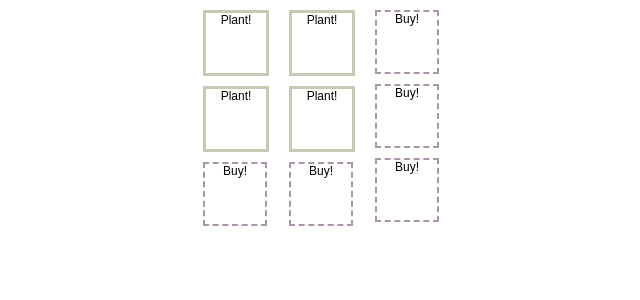
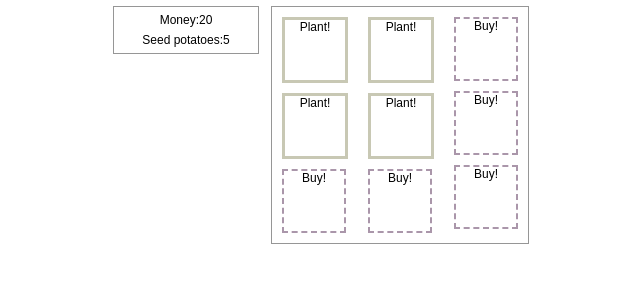
Before and after one commit to Koirannaama/sekalaiset-koodit, a React (Create React App) app in the folder react/potato-patch/: page / in a window 1280 px wide. Shown: the top 300 px of the page, without its empty margins (319-959 px from the left). Built offline with nearby package versions, Linux system fonts and the light colour scheme.

Commit message:
Lisätty tyylejä ja aloiteltu resurssipalikkaa.

```diff
--- a/react/potato-patch/src/App.css
+++ b/react/potato-patch/src/App.css
@@ -1,5 +1,12 @@
 .App {
+  display: inline-block;
   text-align: center;
+}
+
+.App > div {
+  float: left;
+  border: 1px solid rgb(150, 150, 150);
+  margin: 0.5em;
 }
 
 .patch-row {
--- a/react/potato-patch/src/App.js
+++ b/react/potato-patch/src/App.js
@@ -1,6 +1,7 @@
 import React, { Component } from 'react';
 import './App.css';
 import { initialPotatoPatch, isTileBuyable, plantPotatoAt, buyTileAt } from "./PotatoPatch";
+import { ResourcesView } from "./ResourcesView";
 
 
 class PatchTile extends Component {
@@ -31,7 +32,7 @@ class PotatoPatchGrid extends Component {
     });
 
     return (
-      <div>
+      <div className="patch-grid-container">
         {patchTiles}
       </div>
     );
@@ -53,22 +54,23 @@ class App extends Component {
   }
 
   plantPotatoAt = (x, y) => {
-    this.setState({patch: plantPotatoAt(this.state.patch, x, y)});
+    let newSeeds = this.state.seedPotatoes - 1;
+    this.setState({patch: plantPotatoAt(this.state.patch, x, y), seedPotatoes: newSeeds});
   };
 
   buyNewTileAt = (x, y) => {
     if (this.state.money < this.state.tilePrice) {
       return;
     }
-    this.setState({patch: buyTileAt(this.state.patch, x, y)});
+    let newMoney = this.state.money - this.state.tilePrice;
+    this.setState({patch: buyTileAt(this.state.patch, x, y), money: newMoney});
   }
 
   render() {
     return (
       <div className="App">
-        <div>
-          <PotatoPatchGrid patch={this.state.patch} patchTileClicked={this.plantPotatoAt} buyableTileClicked={this.buyNewTileAt}/>
-        </div>
+        <ResourcesView money={this.state.money} seeds={this.state.seedPotatoes}/>
+        <PotatoPatchGrid patch={this.state.patch} patchTileClicked={this.plantPotatoAt} buyableTileClicked={this.buyNewTileAt}/>
       </div>
     );
   }
--- /dev/null
+++ b/react/potato-patch/src/ResourcesView.css
@@ -0,0 +1,8 @@
+.resources-container {
+  border: 1px solid rgb(100, 100, 100);
+  width: 12em;
+}
+
+.single-resource-container {
+  margin: 0.5em 0;
+}
--- /dev/null
+++ b/react/potato-patch/src/ResourcesView.js
@@ -0,0 +1,19 @@
+import React, { Component } from 'react';
+import './ResourcesView.css';
+
+export class ResourcesView extends Component {
+  render() {
+    return (
+      <div className="resources-container">
+        <div className="single-resource-container">
+          <label className="resource-label">Money:</label>
+          <span>{this.props.money}</span>
+        </div>
+        <div className="single-resource-container">
+          <label className="resource-label">Seed potatoes:</label>
+          <span>{this.props.seeds}</span>
+        </div>
+      </div>
+    )
+  }
+}
--- a/react/potato-patch/src/index.css
+++ b/react/potato-patch/src/index.css
@@ -2,4 +2,9 @@ body {
   margin: 0;
   padding: 0;
   font-family: sans-serif;
+  font-size: 12px;
 }
+
+#root {
+  text-align: center;
+}
```
